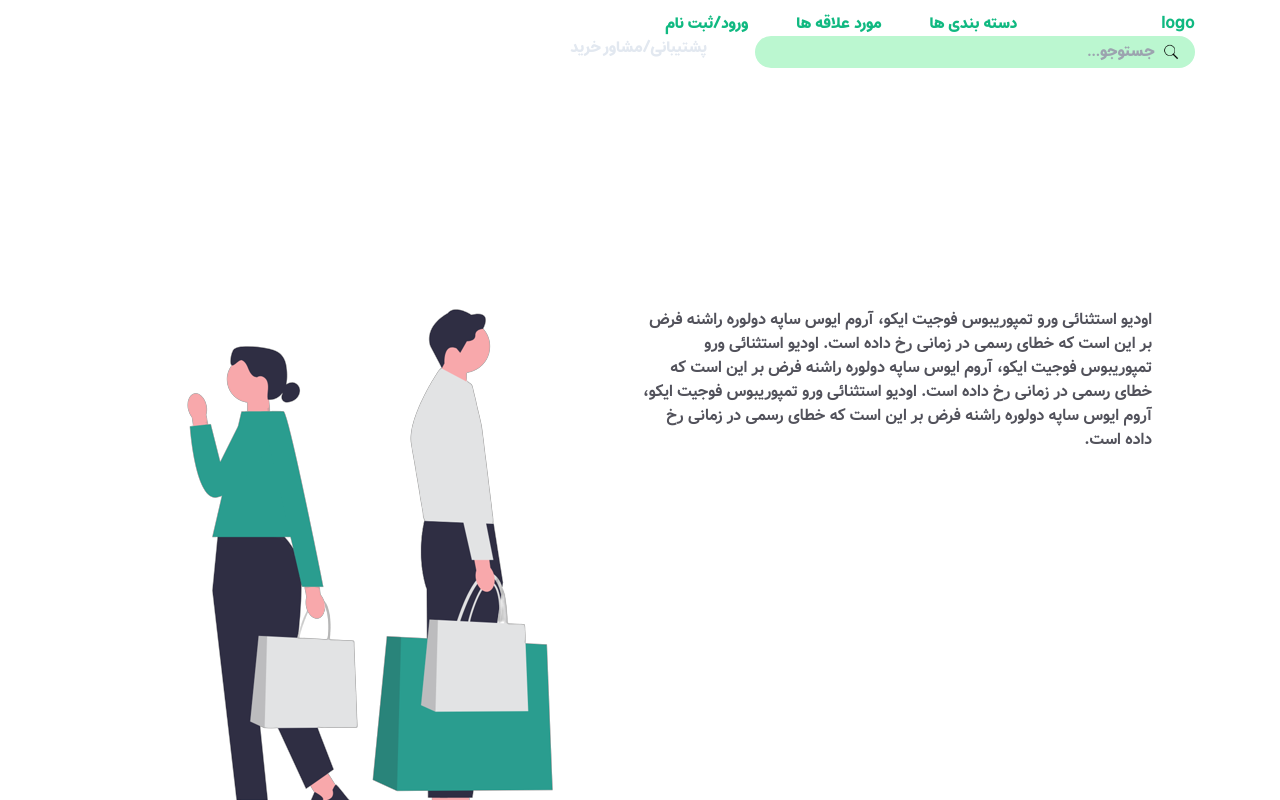
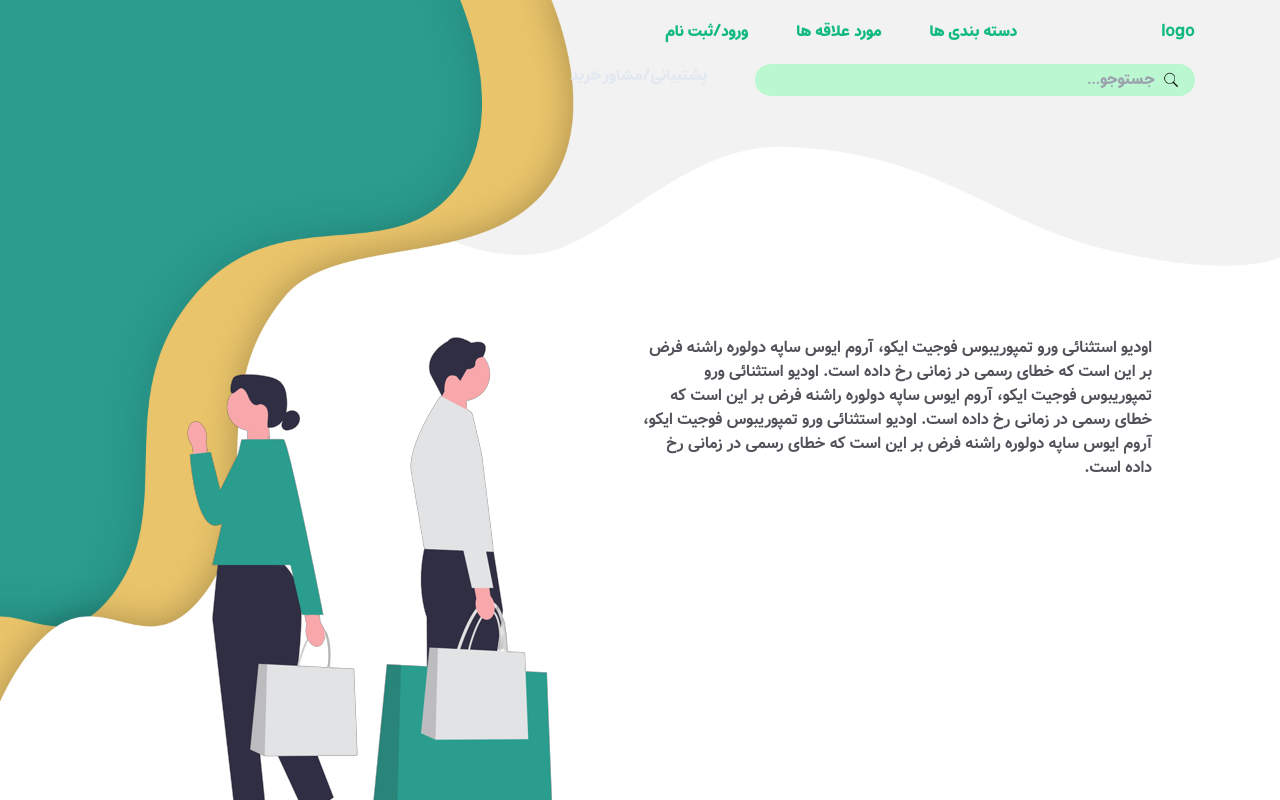
Before and after one commit to academy-react/dalton_brothers, a React (Vite) app in the folder dalton_brothers/: page / in a window 1280 px wide. Shown: the top 800 px of the page. Built offline with nearby package versions, Linux system fonts and the light colour scheme.

Commit message:
mohamadJavad

```diff
--- a/dalton_brothers/src/Components/Landing/Header/Header.jsx
+++ b/dalton_brothers/src/Components/Landing/Header/Header.jsx
@@ -3,9 +3,11 @@ import React, { Fragment } from "react";
 import { HeaderNavbar } from "./HeaderSections/HeaderNavbar";
 import { HeaderContent } from "./HeaderSections/HeaderContent";
 
+import styled from "./Header.module.css";
+
 const Header = () => {
   return (
-    <div style={{ direction: "rtl" }}>
+    <div className={styled.header}>
       <HeaderNavbar />
       <HeaderContent />
     </div>
--- /dev/null
+++ b/dalton_brothers/src/Components/Landing/Header/Header.module.css
@@ -0,0 +1,5 @@
+.header {
+  direction: rtl;
+  background: url(../../../assets/Images/bg.png) no-repeat;
+  background-size: 100%;
+}
--- a/dalton_brothers/src/Components/Landing/Header/HeaderSections/HeaderNavbar.jsx
+++ b/dalton_brothers/src/Components/Landing/Header/HeaderSections/HeaderNavbar.jsx
@@ -5,14 +5,14 @@ import img from "../../../../assets/Images/mag.png";
 const HeaderNavbar = () => {
   return (
     <div className="font-est w-11/12 m-auto">
-      <div className="flex flex-row flex-wrap px-8 justify-between text-emerald-500 my-3">
-        <div className="flex flex-row gap-12">
+      <div className="flex flex-row flex-wrap px-8 justify-between text-emerald-500 mb-3">
+        <div className="flex flex-row gap-12 mt-5">
           <div className=" ml-24">logo</div>
           <div className="">دسته بندی ها</div>
           <div className="">مورد علاقه ها</div>
           <div className="">ورود/ثبت نام</div>
         </div>
-        <div className="flex flex-row gap-12">
+        <div className="flex flex-row gap-12 mt-5">
           <div className="flex flex-row flex-wrap bg-green-200 rounded-3xl  py-1  justify-start items-center px-4 gap-2">
             <picture className="w-4">
               <img src={img} alt="" />
--- a/dalton_brothers/src/Components/Landing/Landing.jsx
+++ b/dalton_brothers/src/Components/Landing/Landing.jsx
@@ -7,7 +7,7 @@ const Landing = () => {
   return (
     <div className="w-full max-w-screen-2xl m-auto">
       <Header />
-      <Services/>
+      <Services />
     </div>
   );
 };
--- a/dalton_brothers/src/Components/Landing/ServiceHa/ServiceSections/OneReportComponent.jsx
+++ b/dalton_brothers/src/Components/Landing/ServiceHa/ServiceSections/OneReportComponent.jsx
@@ -1,13 +1,28 @@
 import React from "react";
 
-const OneReportComponent = ({ title, describe }) => {
+const OneReportComponent = ({ title, describe, border }) => {
   return (
-    <div className=" border-r-8 w-1/4">
-      <h1 className="  text-center h-1/2 flex items-center justify-center font-black text-4xl">
-        {title}
-      </h1>
-      <span className=" h-1/2 flex items-center justify-center">{describe}</span>
-    </div>
+    <>
+      {border ? (
+        <div className=" border-r-8 w-1/4">
+          <h1 className="  text-center h-1/2 flex items-center justify-center font-black text-4xl">
+            {title}
+          </h1>
+          <span className=" h-1/2 flex items-center justify-center">
+            {describe}
+          </span>
+        </div>
+      ) : (
+        <div className="  w-1/4">
+          <h1 className="  text-center h-1/2 flex items-center justify-center font-black text-4xl">
+            {title}
+          </h1>
+          <span className=" h-1/2 flex items-center justify-center">
+            {describe}
+          </span>
+        </div>
+      )}
+    </>
   );
 };
 
--- a/dalton_brothers/src/Components/Landing/ServiceHa/ServiceSections/ServiceRecord.jsx
+++ b/dalton_brothers/src/Components/Landing/ServiceHa/ServiceSections/ServiceRecord.jsx
@@ -3,10 +3,10 @@ import { OneReportComponent } from "./OneReportComponent";
 
 const ServiceRecord = () => {
   const data = [
-    { title: "1k+", describe: "دوره های محبوب" },
-    { title: "2M", describe: "دانشجویان" },
-    { title: "30M", describe: "ثبت نام ها" },
-    { title: "4.5", describe: "برسی100000" },
+    { title: "1k+", describe: "دوره های محبوب" ,border:false },
+    { title: "2M", describe: "دانشجویان" ,border:true },
+    { title: "30M", describe: "ثبت نام ها" ,border:true },
+    { title: "4.5", describe: "برسی100000" ,border:true },
   ];
   return (
     <div className="m-auto  h-20 flex flex-row justify-center mb-80">
```
Also changed, not shown: dalton_brothers/src/assets/Images/bg.png (added).
